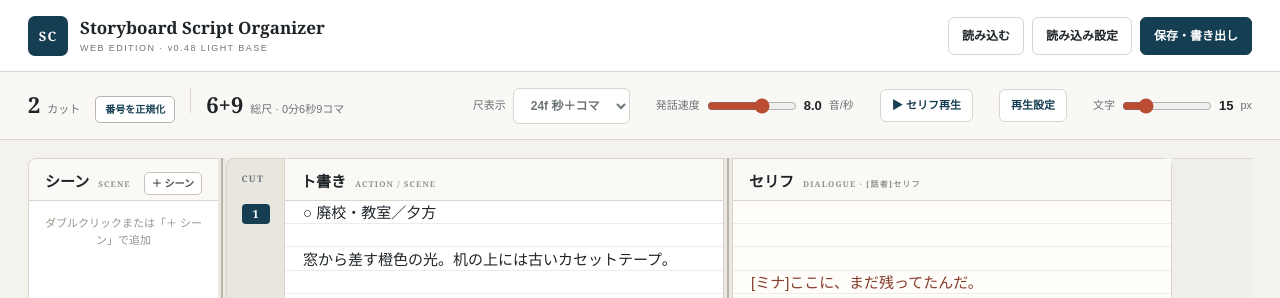
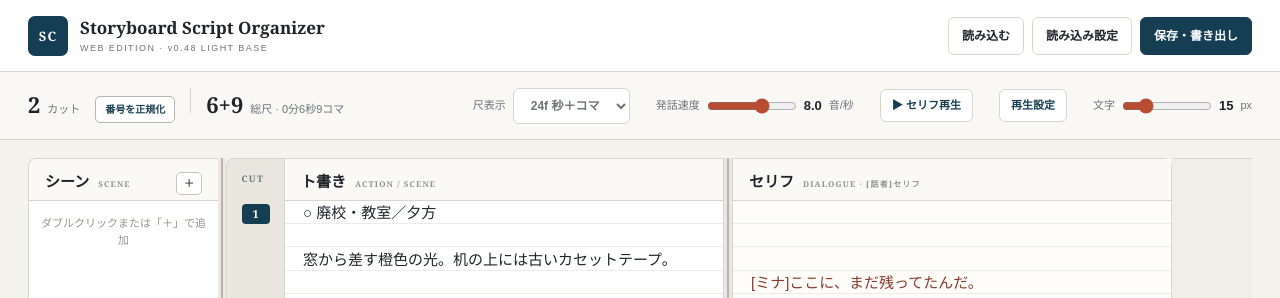
Before and after one commit to koji2make20/Storyborad-script-Organaizer, a Next.js app: page / in a window 1280 px wide. Shown: the top 298 px of the page. Built offline with nearby package versions, Linux system fonts and the light colour scheme.

Commit message:
Simplify scene add button label

```diff
--- a/app/page.tsx
+++ b/app/page.tsx
@@ -2629,6 +2629,8 @@ export default function Home() {
             <button
               type="button"
               className="scene-add-button"
+              title="シーンを追加"
+              aria-label="シーンを追加"
               onClick={() =>
                 addSceneDivider(
                   sceneDividers.length
@@ -2637,7 +2639,7 @@ export default function Home() {
                 )
               }
             >
-              ＋ シーン
+              ＋
             </button>
           </div>
           <div className="scene-tints" aria-hidden="true">
@@ -2658,7 +2660,7 @@ export default function Home() {
           </div>
           {!sceneDividers.length && (
             <p className="scene-empty-hint">
-              ダブルクリックまたは「＋ シーン」で追加
+              ダブルクリックまたは「＋」で追加
             </p>
           )}
           {sceneDividers.map((divider, index) => {
```
